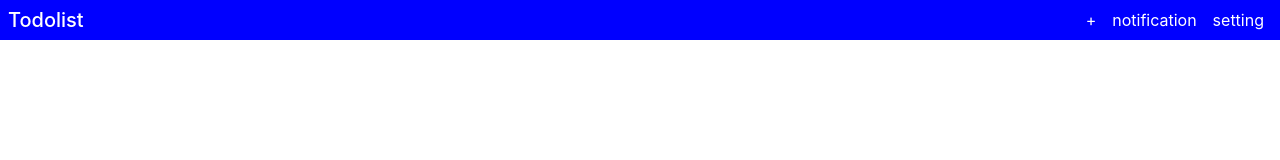
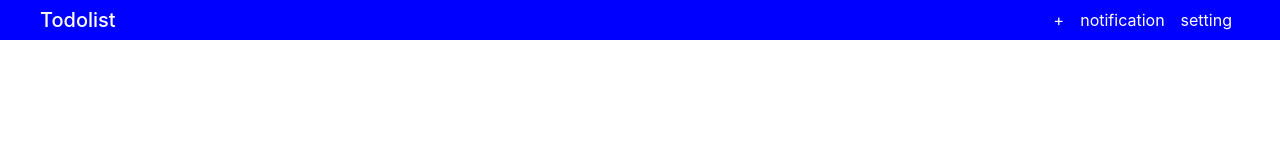
Before and after one commit to MFahadUmer/todolist, a website built with webpack: page dist/index.html in a window 1280 px wide. Built offline with Linux system fonts and the light colour scheme.

Commit message:
add padding to nav

```diff
--- a/src/style.css
+++ b/src/style.css
@@ -5,6 +5,7 @@
 .nav {
   background-color: blue;
   width: 100vw;
+  padding: 0 2em;
 }
 .nav-container {
   display: flex;
```
Also changed, not shown: dist/main.js.
